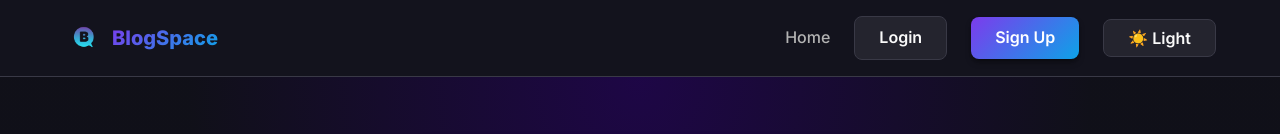
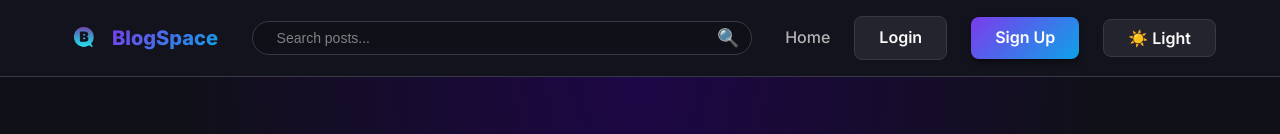
Before and after one commit to uvvl9/BlogSpace, a React (Vite) app: page /BlogSpace/login in a window 1280 px wide. Shown: the top 134 px of the page. Built offline with nearby package versions, Linux system fonts and the light colour scheme; no server answers.

Commit message:
adding search bar

```diff
--- a/src/components/Header.css
+++ b/src/components/Header.css
@@ -126,3 +126,57 @@
         display: none;
     }
 }
+/* Search Bar Styles */
+.search-form {
+    flex: 1;
+    max-width: 500px;
+    margin: 0 var(--space-lg);
+}
+
+.search-container {
+    position: relative;
+    display: flex;
+    align-items: center;
+}
+
+.search-input {
+    width: 100%;
+    padding: var(--space-sm) var(--space-lg);
+    padding-right: 45px;
+    background: var(--color-bg);
+    border: 1px solid var(--color-border);
+    border-radius: var(--radius-full);
+    color: var(--color-text-primary);
+    font-size: var(--font-size-sm);
+    transition: all var(--transition-fast);
+}
+
+.search-input:focus {
+    outline: none;
+    border-color: var(--color-primary);
+    box-shadow: 0 0 0 3px rgba(99, 102, 241, 0.1);
+}
+
+.search-input::placeholder {
+    color: var(--color-text-muted);
+}
+
+.search-button {
+    position: absolute;
+    right: 8px;
+    background: none;
+    border: none;
+    font-size: var(--font-size-lg);
+    cursor: pointer;
+    padding: var(--space-xs);
+    border-radius: var(--radius-md);
+    transition: all var(--transition-fast);
+    display: flex;
+    align-items: center;
+    justify-content: center;
+}
+
+.search-button:hover {
+    background: var(--color-bg-hover);
+    transform: scale(1.1);
+}
--- a/src/components/Header.jsx
+++ b/src/components/Header.jsx
@@ -1,6 +1,7 @@
 // Header Navigation Component
 // Global navigation with user menu and authentication state
 
+import { useState } from 'react';
 import { Link, useNavigate } from 'react-router-dom';
 import { useAuth } from '../context/AuthContext';
 import { useTheme } from '../context/ThemeContext';
@@ -10,6 +11,7 @@ const Header = () => {
     const { currentUser, logout } = useAuth();
     const { theme, toggleTheme } = useTheme();
     const navigate = useNavigate();
+    const [searchQuery, setSearchQuery] = useState('');
 
     const handleLogout = async () => {
         try {
@@ -20,6 +22,19 @@ const Header = () => {
         }
     };
 
+    const handleSearch = (e) => {
+        e.preventDefault();
+        if (searchQuery.trim()) {
+            navigate(`/?search=${encodeURIComponent(searchQuery.trim())}`);
+        } else {
+            navigate('/');
+        }
+    };
+
+    const handleSearchChange = (e) => {
+        setSearchQuery(e.target.value);
+    };
+
     return (
         <header className="header">
             <div className="container">
@@ -28,6 +43,22 @@ const Header = () => {
                         <img src={`${import.meta.env.BASE_URL}logo.png`} alt="BlogSpace" style={{ height: '40px', width: 'auto' }} />
                         <span className="logo-text text-gradient">BlogSpace</span>
                     </Link>
+
+                    {/* Search Bar */}
+                    <form onSubmit={handleSearch} className="search-form">
+                        <div className="search-container">
+                            <input
+                                type="text"
+                                placeholder="Search posts..."
+                                value={searchQuery}
+                                onChange={handleSearchChange}
+                                className="search-input"
+                            />
+                            <button type="submit" className="search-button" aria-label="Search">
+                                🔍
+                            </button>
+                        </div>
+                    </form>
 
                     <nav className="nav">
                         <Link to="/" className="nav-link">Home</Link>
--- a/src/pages/Home.jsx
+++ b/src/pages/Home.jsx
@@ -2,7 +2,7 @@
 // Landing page with featured posts and trending topics
 
 import { useState, useEffect } from 'react';
-import { Link } from 'react-router-dom';
+import { Link, useSearchParams } from 'react-router-dom';
 import { useAuth } from '../context/AuthContext';
 import { getPosts } from '../services/firestoreService';
 import { getCommentCount } from '../services/commentsService';
@@ -14,11 +14,15 @@ import './Home-active.css';
 
 const Home = () => {
     const { currentUser } = useAuth();
+    const [searchParams, setSearchParams] = useSearchParams();
+    const searchQuery = searchParams.get('search') || '';
+
     const [allPosts, setAllPosts] = useState([]); // Store all posts
     const [posts, setPosts] = useState([]); // Filtered posts to display
     const [allCategories, setAllCategories] = useState([]); // All unique categories
     const [selectedCategory, setSelectedCategory] = useState(null); // Current filter
     const [loading, setLoading] = useState(true);
+    const [searching, setSearching] = useState(false);
     const [error, setError] = useState('');
 
     useEffect(() => {
@@ -26,18 +30,32 @@ const Home = () => {
     }, []);
 
     useEffect(() => {
-        // Filter posts when category changes
-        if (selectedCategory === null) {
-            // Show all posts
-            const hotPosts = getHotPosts(allPosts, allPosts.length);
+        // Filter posts when category or search changes
+        setSearching(true);
+
+        let filteredPosts = allPosts;
+
+        // Apply search filter
+        if (searchQuery.trim()) {
+            const query = searchQuery.toLowerCase();
+            filteredPosts = filteredPosts.filter(post => {
+                const titleMatch = post.title?.toLowerCase().includes(query);
+                const contentMatch = post.content?.toLowerCase().includes(query);
+                const authorMatch = post.authorName?.toLowerCase().includes(query);
+                return titleMatch || contentMatch || authorMatch;
+            });
+        }
+
+        // Apply category filter
+        if (selectedCategory !== null) {
+            filteredPosts = filteredPosts.filter(post => post.category === selectedCategory);
+        }
+
+        // Sort by hot algorithm
+        const hotPosts = getHotPosts(filteredPosts, filteredPosts.length);
         setPosts(hotPosts);
-        } else {
-            // Show only posts from selected category
-            const filtered = allPosts.filter(post => post.category === selectedCategory);
-            const hotPosts = getHotPosts(filtered, filtered.length);
-            setPosts(hotPosts);
-        }
-    }, [selectedCategory, allPosts]);
+        setSearching(false);
+    }, [selectedCategory, allPosts, searchQuery]);
 
     const fetchData = async () => {
         try {
@@ -128,20 +146,58 @@ const Home = () => {
                         {/* Main Feed */}
                         <div className="main-feed">
                             <div className="section-header">
+                                {searchQuery ? (
+                                    <>
+                                        <h2>🔍 Search Results</h2>
+                                        <p className="text-muted">
+                                            Showing results for "{searchQuery}"
+                                            <button
+                                                onClick={() => setSearchParams({})}
+                                                className="btn btn-secondary btn-sm"
+                                                style={{ marginLeft: '1rem' }}
+                                            >
+                                                Clear Search
+                                            </button>
+                                        </p>
+                                    </>
+                                ) : (
+                                    <>
                                         <h2>🔥 Hot Posts</h2>
                                         <p className="text-muted">Top posts based on votes, comments, and recency</p>
+                                    </>
+                                )}
                             </div>
 
                             {error && <div className="alert alert-error">{error}</div>}
 
-                            {posts.length === 0 ? (
+                            {searching ? (
+                                <div className="loading-state" style={{ textAlign: 'center', padding: '3rem' }}>
+                                    <div className="spinner" style={{ margin: '0 auto 1rem' }}></div>
+                                    <p>Searching posts...</p>
+                                </div>
+                            ) : posts.length === 0 ? (
                                 <div className="empty-state">
+                                    {searchQuery ? (
+                                        <>
+                                            <h3>No results found</h3>
+                                            <p>No posts match your search for "{searchQuery}"</p>
+                                            <button
+                                                onClick={() => setSearchParams({})}
+                                                className="btn btn-primary"
+                                            >
+                                                Clear Search
+                                            </button>
+                                        </>
+                                    ) : (
+                                        <>
                                             <h3>No posts yet</h3>
                                             <p>Be the first to share something!</p>
                                             {currentUser && (
                                                 <Link to="/create-post" className="btn btn-primary">
                                                     Create Post
                                                 </Link>
+                                            )}
+                                        </>
                                     )}
                                 </div>
                             ) : (
```
Lines whose indentation alone changed are shown as unchanged.
